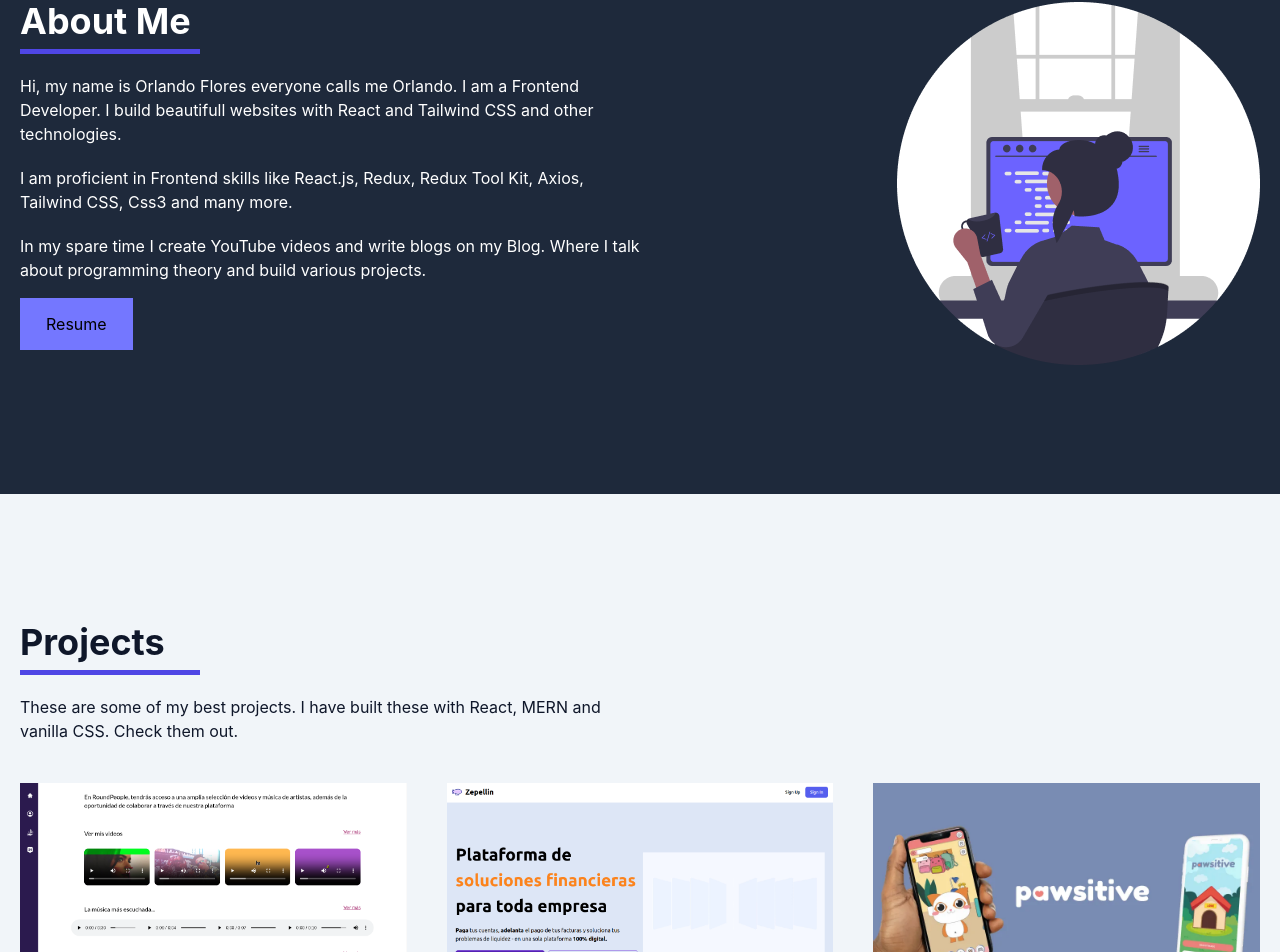
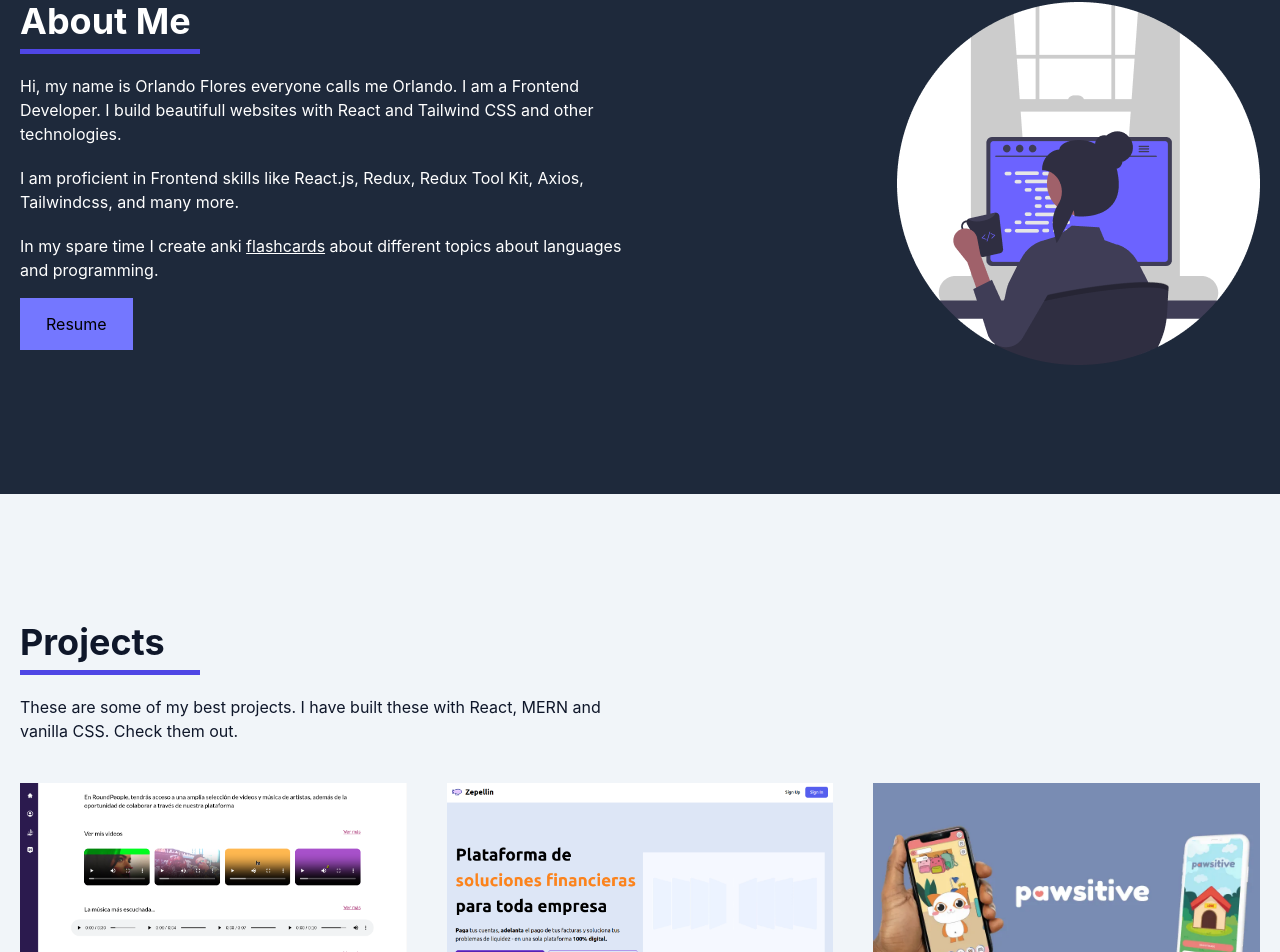
Before and after one commit to lalomax/new-portfolio, a React (Vite) app: page / in a window 1280 px wide. Shown: the part 821-1773 px from the top of the page. Built offline with nearby package versions, Linux system fonts and the light colour scheme; the HTML template or start-up script is replaced by a standard one.

Commit message:
Fix: about page anki flashcards anchor

```diff
--- a/src/components/About.jsx
+++ b/src/components/About.jsx
@@ -18,14 +18,13 @@ const About = () => {
           </p>
           <p className="pb-5">
             I am proficient in Frontend skills like React.js, Redux, Redux Tool
-            Kit, Axios, Tailwind CSS, Css3 and many more.
+            Kit, Axios, Tailwindcss, and many more.
           </p>
 
           {/* <p>In backend I know Node.js, Express.js, MongoDB, and Mongoose</p> */}
 
           <p>
-            In my spare time I create YouTube videos and write blogs on my Blog.
-            Where I talk about programming theory and build various projects.
+            In my spare time I create anki <a href="https://ankiweb.net/shared/by-author/478793435" target="_blank" className="underline">flashcards</a> about different topics about languages and programming.
           </p>
           <Link
             to="/curriculum"
```
